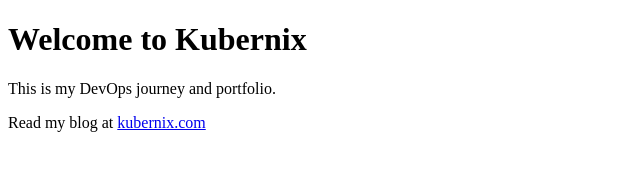
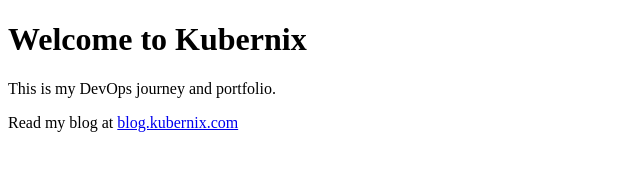
Before and after one commit to milinko92/kubernix.github.io, a plain HTML site: page index.html in a window 1280 px wide. Shown: the full height of the page, 0-640 px from the left. Drawn offline with Linux system fonts and the light colour scheme.

Commit message:
Update index.html

```diff
--- a/index.html
+++ b/index.html
@@ -7,6 +7,6 @@
 <body>
   <h1>Welcome to Kubernix</h1>
   <p>This is my DevOps journey and portfolio.</p>
-  <p>Read my blog at <a href="https://kubernix.com/">kubernix.com</a></p>
+  <p>Read my blog at <a href="https://blog.kubernix.com/">blog.kubernix.com</a></p>
 </body>
 </html>
```
